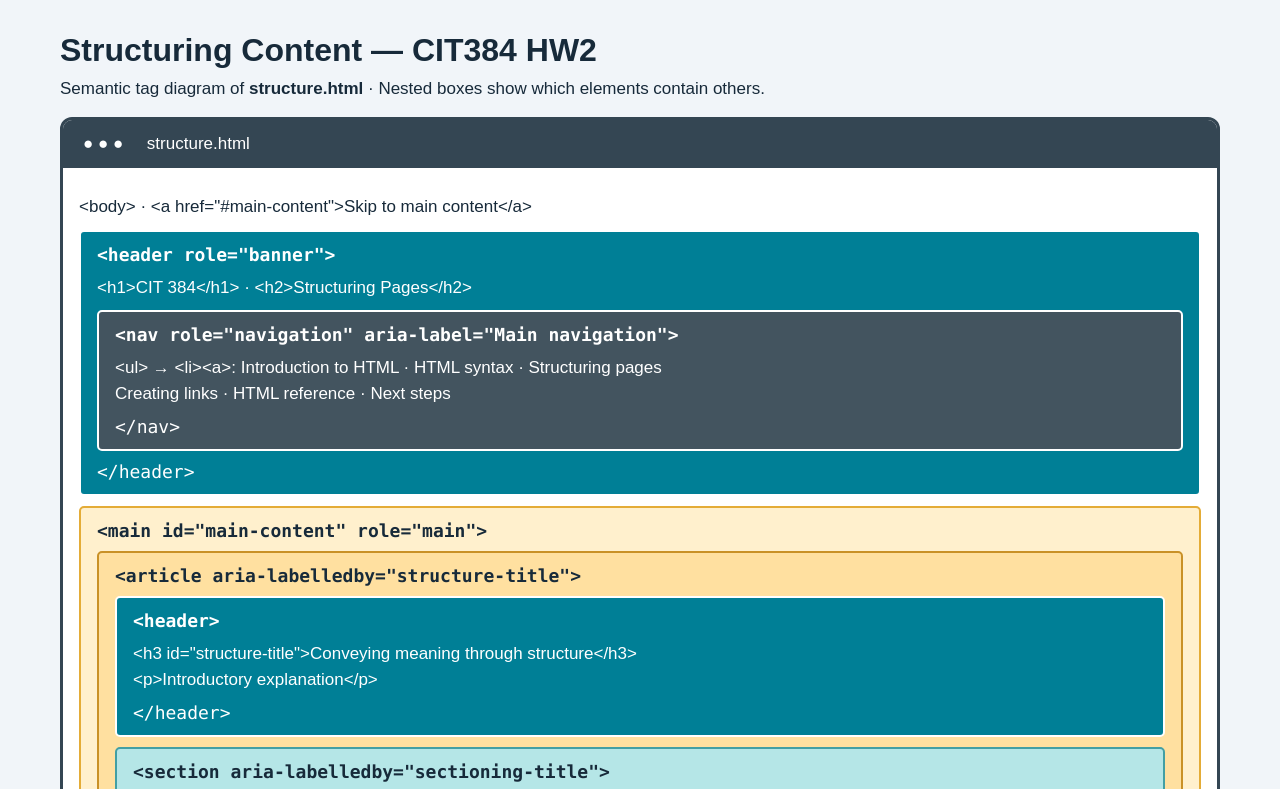
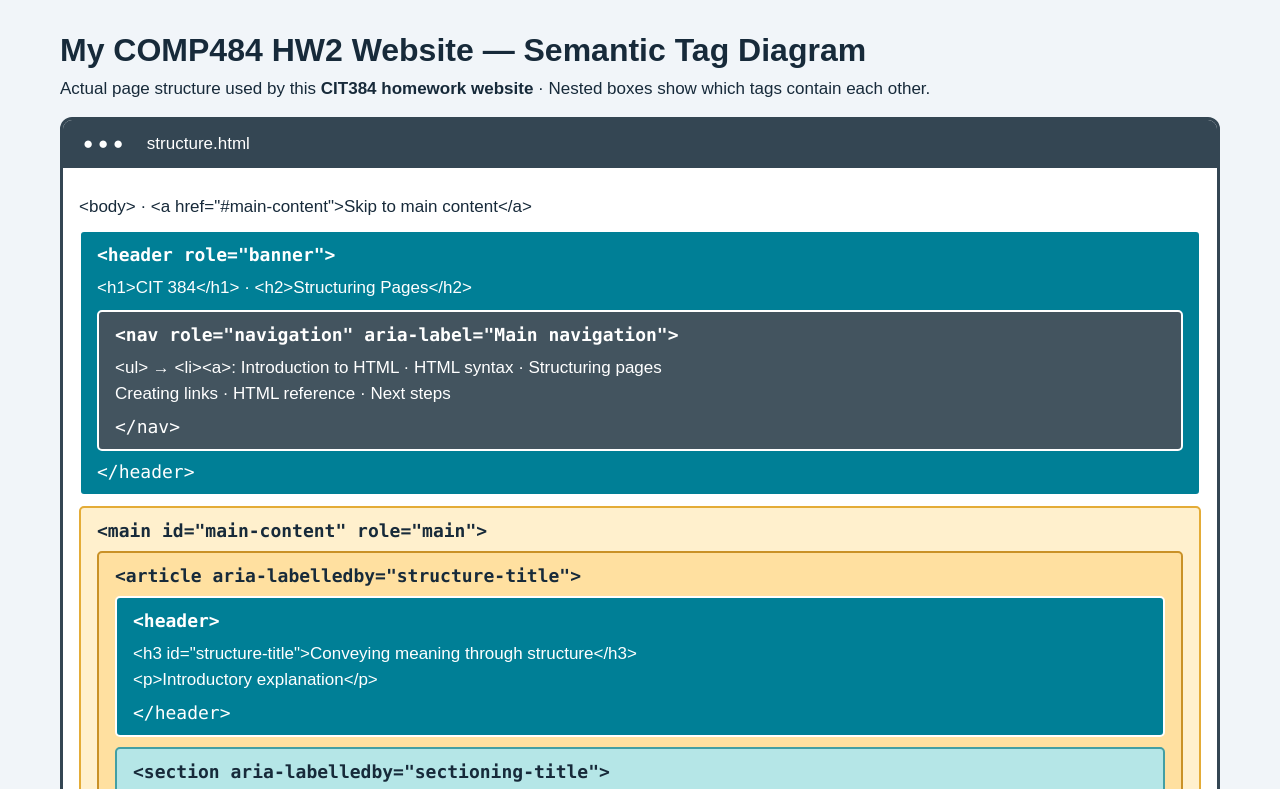
Before and after one commit to killerpigwolf/DanielIsayanCIT384-hw2, a plain HTML site: page images/semantic-tag-diagram.html in a window 1280 px wide. Shown: the top 789 px of the page. Drawn offline with Linux system fonts and the light colour scheme.

Commit message:
Update semantic tag diagram for my website
Co-authored-by: Copilot <223556219+Copilot@users.noreply.github.com>

```diff
--- a/images/semantic-tag-diagram.html
+++ b/images/semantic-tag-diagram.html
@@ -2,14 +2,14 @@
 <html lang="en">
 <head>
 <meta charset="utf-8">
-<title>CIT384 HW2 — Semantic tag diagram</title>
+<title>CIT384 HW2 — My Website Semantic Tag Diagram</title>
 <style>
 *{box-sizing:border-box}body{margin:0;padding:32px 60px;background:#f1f5f9;color:#172a3a;font:17px Arial,sans-serif}h1{font-size:32px;margin:0 0 10px}p{margin:8px 0 18px}.browser{border:3px solid #344653;border-radius:12px;overflow:hidden;background:white}.bar{background:#344653;color:white;padding:14px 20px}.page{padding:16px}.box{padding:12px 16px;margin:10px 0;border:2px solid white;border-radius:5px}.tag,.end{font:18px Consolas,monospace}.tag{font-weight:bold}.end{margin-top:10px}.detail{margin:10px 0;line-height:1.5}.header{background:#007f96;color:white}.nav{background:#43545f;color:white}.main{background:#fff0cd;border-color:#e4ac37}.article{background:#ffe0a0;border-color:#c99127}.section{background:#b5e6e7;border-color:#429fa4}.aside{background:#435d77;color:white;margin-left:24px}.footer{background:#dce1e5;border-color:#acb8c2}.note{font-size:15px;color:#455b6b}
 </style>
 </head>
 <body>
-<h1>Structuring Content — CIT384 HW2</h1>
-<p>Semantic tag diagram of <b>structure.html</b> · Nested boxes show which elements contain others.</p>
+<h1>My COMP484 HW2 Website — Semantic Tag Diagram</h1>
+<p>Actual page structure used by this <b>CIT384 homework website</b> · Nested boxes show which tags contain each other.</p>
 <div class="browser">
 <div class="bar">● ● ● &nbsp; &nbsp; structure.html</div>
 <div class="page">
@@ -29,6 +29,6 @@
 <div class="end">&lt;/article&gt;</div></div><div class="end">&lt;/main&gt;</div></div>
 <div class="box footer"><div class="tag">&lt;footer role="contentinfo"&gt;</div><div class="detail">&lt;p&gt;&lt;a&gt;CSUN&lt;/a&gt; 18111 Nordhoff St Northridge, CA 91330&lt;/p&gt;</div><div class="end">&lt;/footer&gt;</div></div>
 <div class="end">&lt;/body&gt;</div></div></div>
-<p class="note">The site shares the header → main → article → footer pattern. This page’s aside belongs inside its Document outlines section.<br>Diagram shows semantic containment; box sizes do not represent the rendered page’s dimensions.</p>
+<p class="note">Shared structure across all six pages: &lt;header&gt; → &lt;nav&gt; → &lt;main&gt; → &lt;article&gt; → &lt;section&gt; → &lt;footer&gt;.<br>This structure.html example shows the unique &lt;aside&gt; used inside the Document outlines section.<br>Diagram shows the semantic tags in my website, not the sample structure demonstration alone.</p>
 </body>
 </html>
```
Also changed, not shown: images/semantic-tag-diagram.png, 1 other file.
